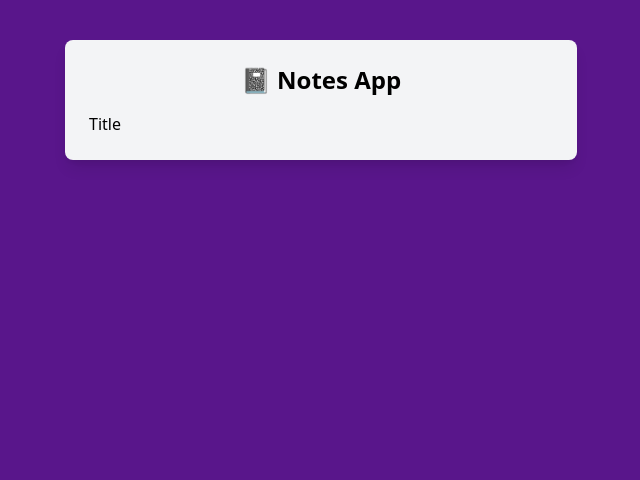
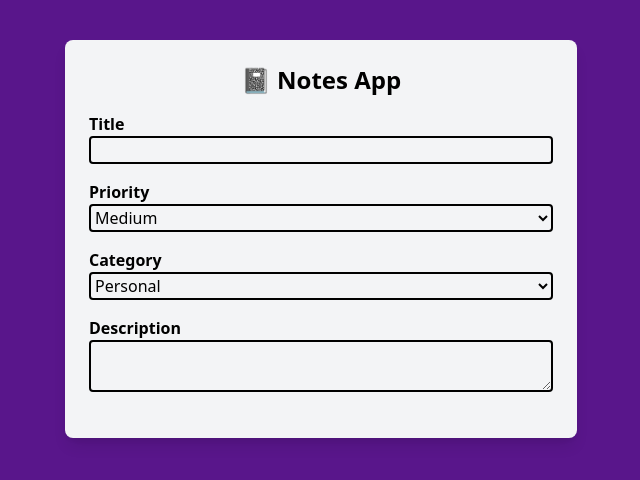
Before and after one commit to NMasters52/notes-app, a React (Vite) app: page / in a window 1280 px wide. Shown: the top 480 px of the page, without its empty margins (319-959 px from the left). Built offline with nearby package versions, Linux system fonts and the light colour scheme.

Commit message:
add inputs and labels

```diff
--- a/src/components/NotesForm.jsx
+++ b/src/components/NotesForm.jsx
@@ -16,17 +16,54 @@ const NotesForm = () => {
         })
     }
 
-    console.table(formData)
-
   return (
     <form action="">
-        <label htmlFor="">Title</label>
+        <div className="mb-4">
+            <label htmlFor="" className="block font-semibold">Title</label>
             <input
                 name='title'
                 type="text"
+                className="w-full border-2 border-black rounded-sm"
                 value={formData.title}
                 onChange={(e) => handleChange(e)}
             />
+        </div>
+        <div className="mb-4">
+            <label htmlFor="" className="block font-semibold">Priority</label>
+            <select
+                name='priority'
+                className="w-full border-2 border-black rounded-sm"
+                value={formData.priority}
+                onChange={(e) => handleChange(e)}
+            >
+            <option value="Low">Low</option>
+            <option value="Medium">Medium</option>
+            <option value="High">High</option>
+            </select>
+        </div>
+        <div className="mb-4">
+            <label htmlFor="" className="block font-semibold">Category</label>
+            <select
+                name='category'
+                className="w-full border-2 border-black rounded-sm"
+                value={formData.category}
+                onChange={(e) => handleChange(e)}
+            >
+            <option value="Personal">Personal</option>
+            <option value="Work">Work</option>
+            <option value="Ideas">Ideas</option>
+            </select>
+        </div>
+        <div className="mb-4">
+            <label htmlFor="" className="block font-semibold">Description</label>
+            <textarea
+                name="description"
+                className="w-full border-2 border-black rounded-sm"
+                onChange={handleChange}
+            >
+            </textarea>
+        </div>
+
     </form>
   )
 }
```
Lines whose indentation alone changed are shown as unchanged.
